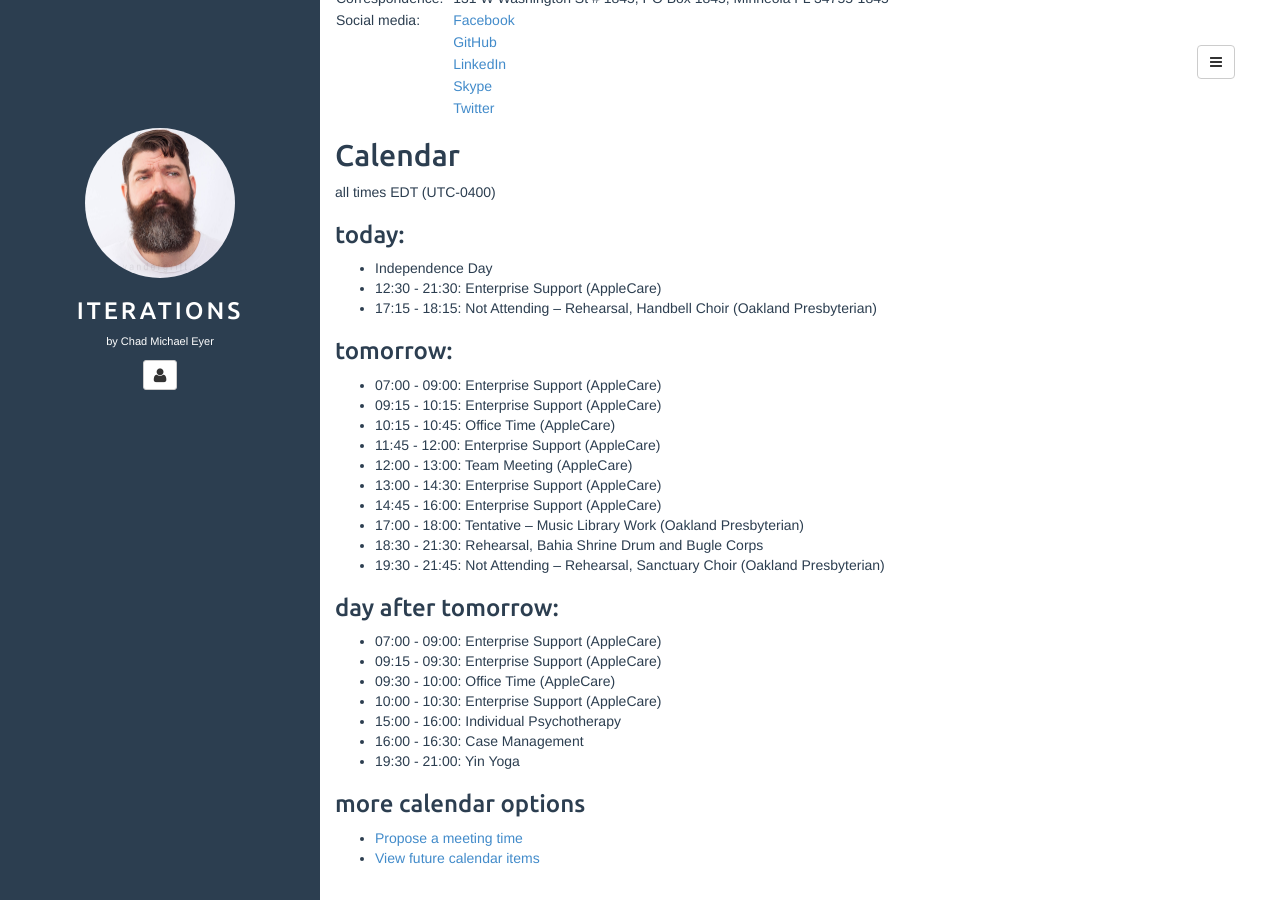
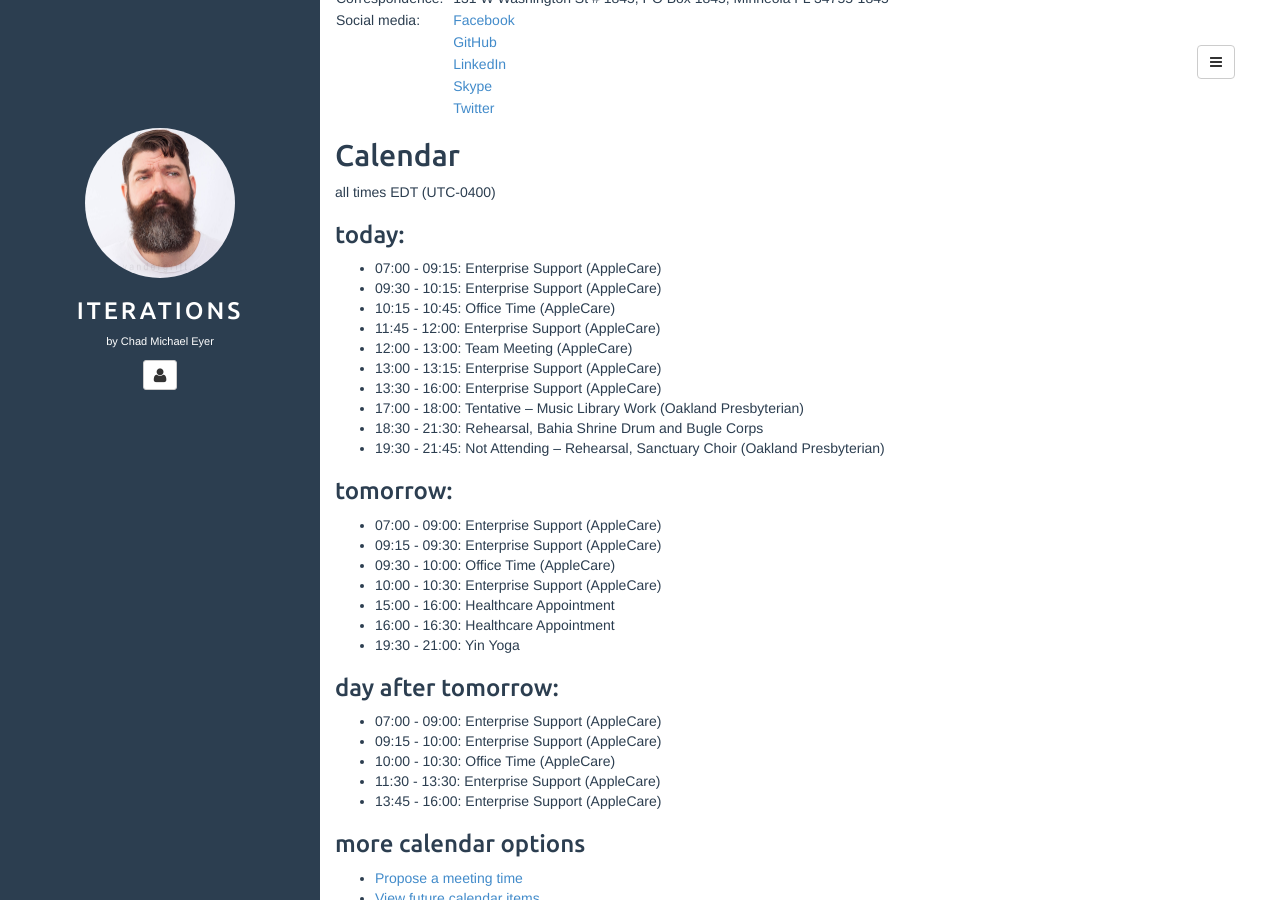
Before and after one commit to chadmichaeleyer/chadmichaeleyer.github.io, a Jekyll site: the page built from about.md, in a window 1280 px wide and 900 px high, scrolled down 1295 px. Built offline with Jekyll 4.4.1, drawn with Linux system fonts in a browser that asks for light colours.

Commit message:
calendar update

```diff
--- a/calendar.markdown
+++ b/calendar.markdown
@@ -2,29 +2,31 @@ all times EDT (UTC-0400)
 
 ### today:
 
-* Independence Day
-* 12:30 - 21:30: Enterprise Support (AppleCare)
-* 17:15 - 18:15: Not Attending – Rehearsal, Handbell Choir (Oakland Presbyterian)
-
-### tomorrow:
-
-* 07:00 - 09:00: Enterprise Support (AppleCare)
-* 09:15 - 10:15: Enterprise Support (AppleCare)
+* 07:00 - 09:15: Enterprise Support (AppleCare)
+* 09:30 - 10:15: Enterprise Support (AppleCare)
 * 10:15 - 10:45: Office Time (AppleCare)
 * 11:45 - 12:00: Enterprise Support (AppleCare)
 * 12:00 - 13:00: Team Meeting (AppleCare)
-* 13:00 - 14:30: Enterprise Support (AppleCare)
-* 14:45 - 16:00: Enterprise Support (AppleCare)
+* 13:00 - 13:15: Enterprise Support (AppleCare)
+* 13:30 - 16:00: Enterprise Support (AppleCare)
 * 17:00 - 18:00: Tentative – Music Library Work (Oakland Presbyterian)
 * 18:30 - 21:30: Rehearsal, Bahia Shrine Drum and Bugle Corps
 * 19:30 - 21:45: Not Attending – Rehearsal, Sanctuary Choir (Oakland Presbyterian)
 
-### day after tomorrow:
+### tomorrow:
 
 * 07:00 - 09:00: Enterprise Support (AppleCare)
 * 09:15 - 09:30: Enterprise Support (AppleCare)
 * 09:30 - 10:00: Office Time (AppleCare)
 * 10:00 - 10:30: Enterprise Support (AppleCare)
-* 15:00 - 16:00: Individual Psychotherapy
-* 16:00 - 16:30: Case Management
+* 15:00 - 16:00: Healthcare Appointment
+* 16:00 - 16:30: Healthcare Appointment
 * 19:30 - 21:00: Yin Yoga
+
+### day after tomorrow:
+
+* 07:00 - 09:00: Enterprise Support (AppleCare)
+* 09:15 - 10:00: Enterprise Support (AppleCare)
+* 10:00 - 10:30: Office Time (AppleCare)
+* 11:30 - 13:30: Enterprise Support (AppleCare)
+* 13:45 - 16:00: Enterprise Support (AppleCare)
```
Also changed, not shown: calendar-year.markdown (+42 -44 lines).
